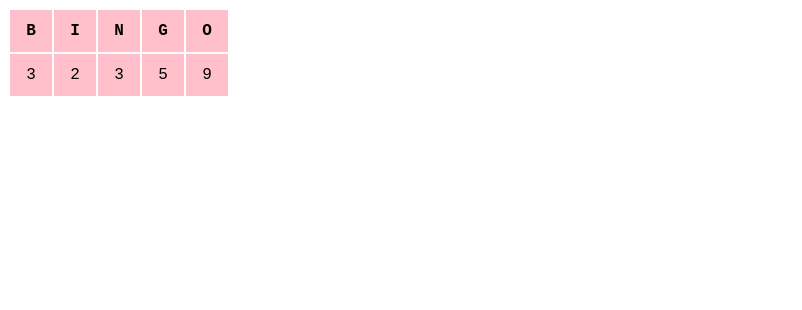
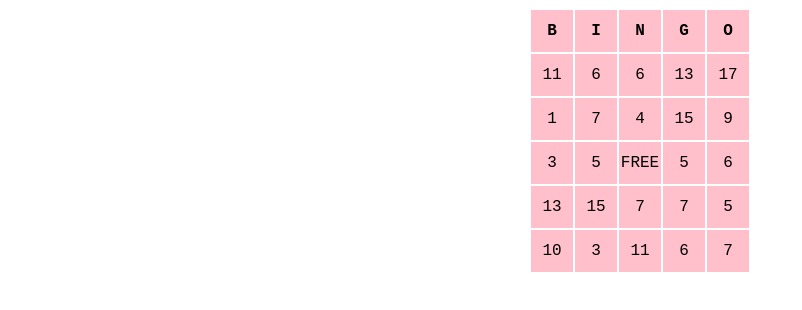
Before and after one commit to Yasshun/bingoseat, a plain HTML site: page index.html in a window 1280 px wide. Shown: the whole page, without its empty margins (0-802 px from the left). Drawn offline with Linux system fonts and the light colour scheme.

Commit message:
completed

```diff
--- a/index.html
+++ b/index.html
@@ -8,7 +8,7 @@
 </head>
 <body>
   <table>
-    <thead>
+    <thead class="bingo">
         <tr><th>B</th><th>I</th><th>N</th><th>G</th><th>O</th></tr>
     </thead>
 
--- a/main.js
+++ b/main.js
@@ -1,7 +1,7 @@
 'use strict'
 
 {
-  function createColum(col) {
+  function createColumn(col) {
     const source = [];
     for(let i = 0;i < 15;i++ ) {
         source[i] = i + 1 * col;
@@ -16,39 +16,29 @@
 
   }
 
-　const columns = [];
-
-  columns[0] = createColum(0);
-  columns[1] = createColum(1);
-  columns[2] = createColum(2);
-  columns[3] = createColum(3);
-  columns[4] = createColum(4);
-  columns[2][2] = 'FREE';
-
-
-    // console.table(columns);
-
-  const bingo = [];
-    for (let row = 0; row < 5;row++) {
-    bingo[row] = [];
-        for (let col = 0;col < 5;col++) {
-
-            bingo[row][col] = columns[col][row];
-        }
-
-
-  }
-  console.table(bingo);
-
-  const tr = document.createElement('tr');
-
-  for (let col = 0;col < 5;col++) {
-    const td = document.createElement('td');
-    td.textContent = bingo[0][col];
-    tr.appendChild(td);
+  function createColumns() {
+  　const columns = [];
+    for(let i = 0;i < 5;i ++) {
+      columns[i] = createColumn(i);
+    }
+    columns[2][2] = 'FREE';
+    return columns;
   }
 
-  document.querySelector('tbody').appendChild(tr);
+  function renderBingo(columns) {
+    for (let row = 0; row < 5; row++) {
+      const tr = document.createElement('tr');
+      for (let col = 0; col < 5; col++) {
+        const td = document.createElement('td');
+        td.textContent = columns[col][row];
+        tr.appendChild(td);
+      }
+      document.querySelector('tbody').appendChild(tr);
+    }
+  }
 
+  const columns = createColumns();
+
+  renderBingo(columns);
 
 }
--- a/styles.css
+++ b/styles.css
@@ -2,6 +2,15 @@ body {
   font-family: 'Courier New', monospace;
 
 }
+
+
+
+table {
+margin: auto;
+}
+
+
+
 
 th, td {
   background-color: pink;
```
